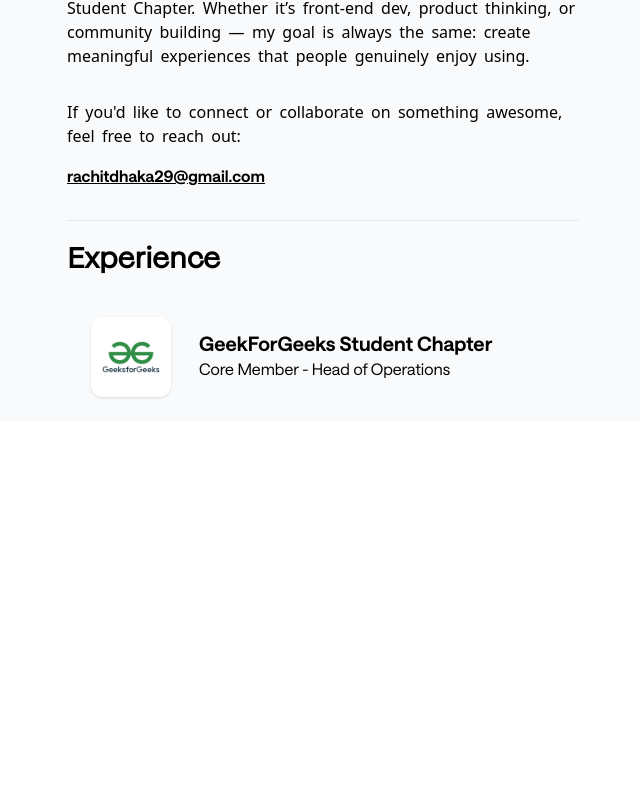
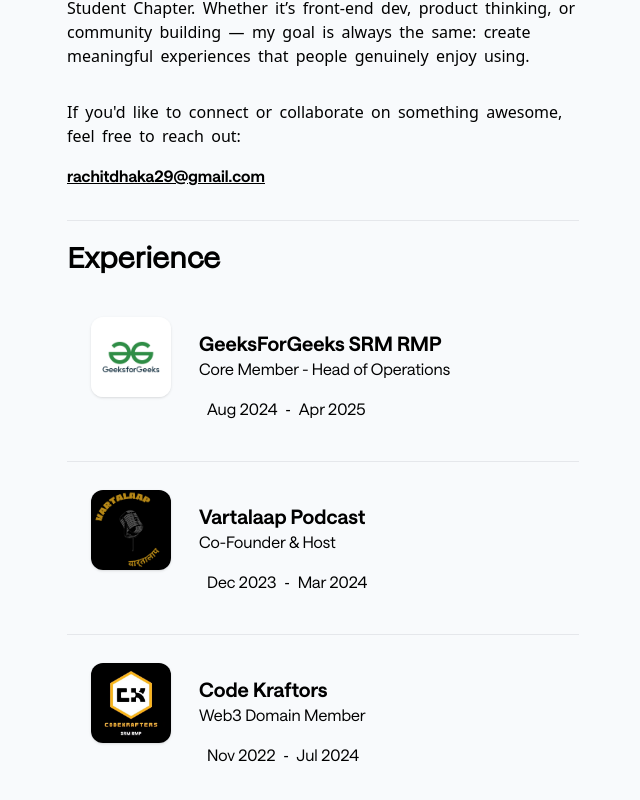
Before and after one commit to dhanush-adi/Portfolio, a React (Vite) app: page /about in a window 1280 px wide. Shown: the part 797-1597 px from the top of the page, without its empty margins (317-957 px from the left). Before the commit the page ends 1218 px from the top, so only its background shows below. Built offline with nearby package versions, Linux system fonts and the light colour scheme; a web font is replaced by a local one.

Commit message:
Initial commit

```diff
--- a/src/components/About.jsx
+++ b/src/components/About.jsx
@@ -1,5 +1,36 @@
 import React from "react";
 import Experience from "./Experience";
+import gfg from '../assets/Images/gfglogo.png'
+import vp from '../assets/Images/VARTAA.png'
+import ck from '../assets/Images/download.jpeg'
+
+
+const experience = [
+  {
+    id: 1,
+    name: "GeeksForGeeks SRM RMP",
+    position : "Core Member - Head of Operations",
+    logo : gfg,
+    sd : "Aug 2024",
+    ed : "Apr 2025",
+  },
+  {
+    id: 2,
+    name: "Vartalaap Podcast",
+    position : "Co-Founder & Host",
+    logo : vp,
+    sd : "Dec 2023",
+    ed : "Mar 2024",
+  },
+  {
+    id: 3,
+    name: "Code Kraftors",
+    position : "Web3 Domain Member",
+    logo : ck ,
+    sd : "Nov 2022",
+    ed : "Jul 2024",
+  },
+];
 
 const About = () => {
   return (
@@ -53,7 +84,18 @@ const About = () => {
 
         {/* experience wala section */}
         <div>
-          <Experience />
+          {/* <Experience /> */}
+          {experience.map((experience) => (
+              <Experience
+                key={experience.id}
+                name={experience.name}
+                position={experience.position}
+                logo={experience.logo}
+                sd={experience.sd}
+                ed={experience.ed}
+
+              />
+            ))}
         </div>
       </div>
     </div>
--- a/src/components/Experience.jsx
+++ b/src/components/Experience.jsx
@@ -1,9 +1,10 @@
 import React from 'react'
 import logo from "../assets/Images/gfglogo.png"
 
-const Experience = () => {
+const Experience = ( {logo, name , position , sd , ed }) => {
   return (
-    <div className=' flex flex-row  p-4'>
+    <div>
+      <div className=' flex flex-row  p-4'>
         {/* left side */}
         <div className='max-w-[20%] p-2 '>
            <img src={logo} alt="" className='rounded-xl shadow-sm' />
@@ -14,14 +15,27 @@ const Experience = () => {
         <div className='p-5 max-w-[80%] flex flex-col  '>
             {/* company */}
             <div className='font-bold text-xl font-saans'>
-                GeekForGeeks Student Chapter
+                {/* GeekForGeeks Student Chapter */}
+                {name}
             </div>
             {/* position */}
-            <div className='font-saans'>
-                Core Member - Head of Operations
+            <div className='font-saans mb-4'>
+                {/* Core Member - Head of Operations */}
+                {position}
+            </div>
+
+            <div className='flex flex-row '>
+              <div className='px-2 font-saans'>{sd}</div>
+              -
+              <div className='px-2 font-saans'>{ed}</div>
             </div>
         </div>
 
+
+
+
+    </div>
+    <hr className="border-gray-200 my-1" />
     </div>
   )
 }
```
Also changed, not shown: src/assets/Images/VARTAA.png (added), src/assets/Images/download.jpeg (added).
